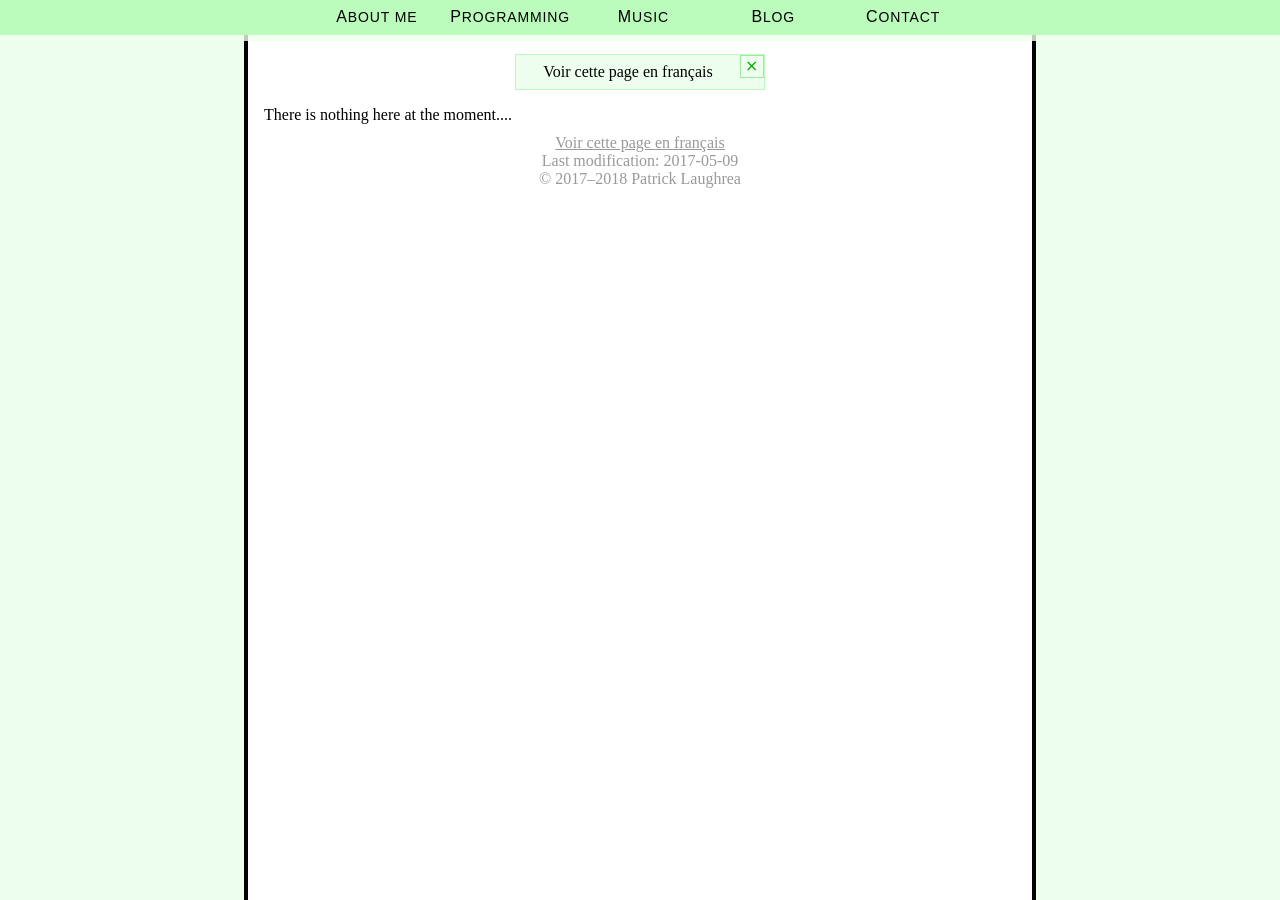
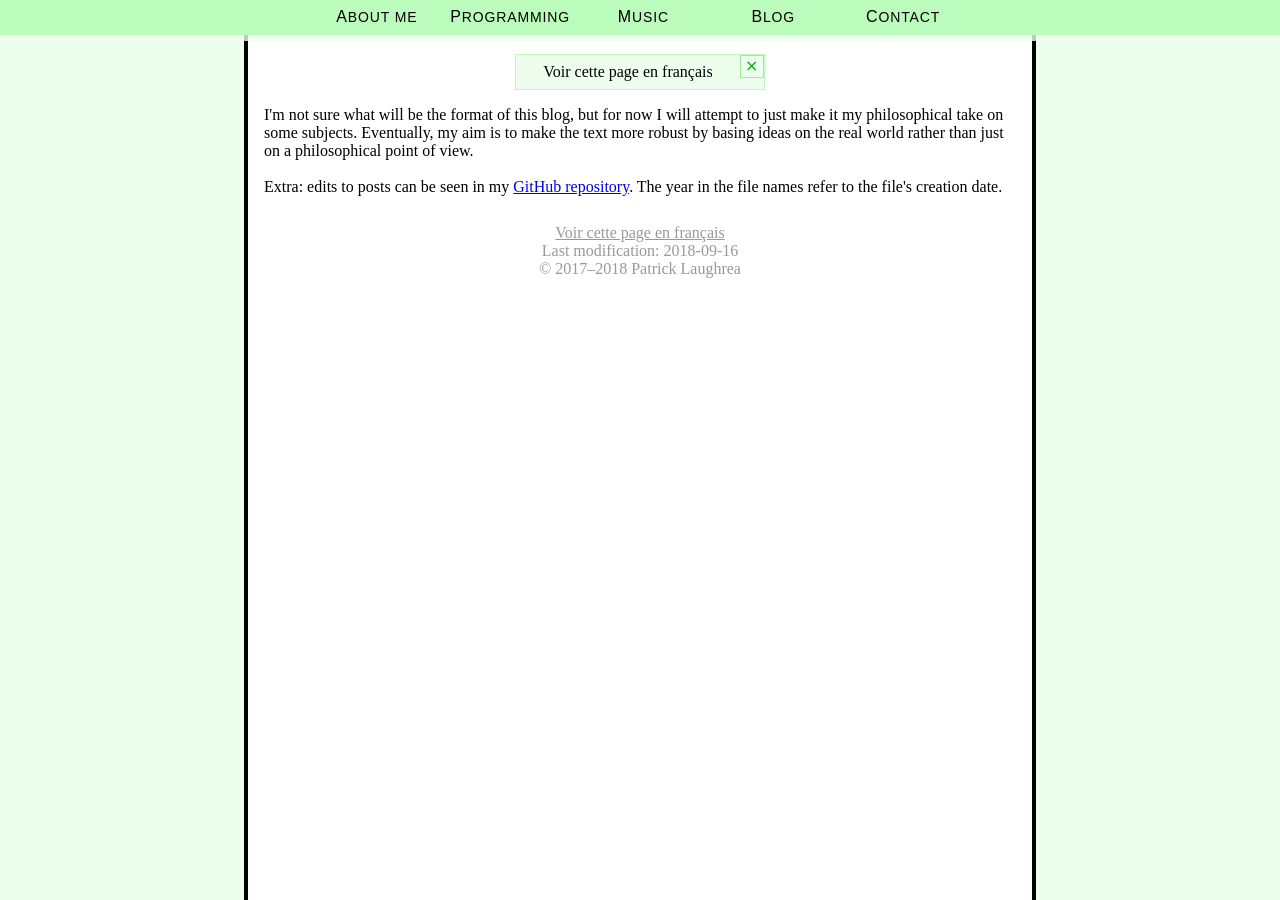
Before and after one commit to Pat-Laugh/pat-laugh.github.io, a Jekyll site: the page built from en/blog.html, in a window 1280 px wide. Built offline with Jekyll 4.4.1, drawn with Linux system fonts in a browser that asks for light colours.

Commit message:
Set up presentation for blog posts

```diff
--- a/en/blog.html
+++ b/en/blog.html
@@ -2,7 +2,37 @@
 layout: en/default
 title: Blog
 link: blog
-last_modif: 2017-05-09
+last_modif: 2018-09-16
 permalink: /en/blog
 ---
-There is nothing here at the moment....
+<style>
+.blog-list {
+	list-style-type: none;
+}
+.blog-list h1 {
+	font-size: 1.25rem;
+	font-weight: 400;
+}
+</style>
+<p>
+	I'm not sure what will be the format of this blog, but for now I will attempt to
+	just make it my philosophical take on some subjects. Eventually, my aim is to
+	make the text more robust by basing ideas on the real world rather than just
+	on a philosophical point of view.
+</p>
+<br>
+<p>
+	Extra: edits to posts can be seen in my <a href="https://github.com/pat-laugh/pat-laugh.github.io/tree/master/_posts">GitHub repository</a>.
+	The year in the file names refer to the file's creation date.
+</p>
+<br>
+<ul class="blog-list">
+	{% for post in site.posts %}
+	<li id="{{ post.title | downcase | replace: " ", "-" }}" class="blog-post">
+		<h1><a href="#{{ post.title | downcase | replace: " ", "-" }}">{{ post.title }}</a></h1>
+		<h6>Last edited on {{ post.last_modif }}</h6>
+		<br>
+		{{ post.content }}
+	</li>
+	{% endfor %}
+</ul>
--- a/fr/blog.html
+++ b/fr/blog.html
@@ -2,8 +2,8 @@
 layout: fr/default
 title: Blog
 link: blog
-last_modif: 2017-05-09
+last_modif: 2018-09-15
 permalink: /fr/blog
 redirect_from: /blog
 ---
-Il n'y a rien ici en ce moment....
+Cette page n'aura pour l'instant que du contenu en <a href='/en/blog'>anglais</a>.
--- a/static/scss/style.scss
+++ b/static/scss/style.scss
@@ -166,6 +166,29 @@
 	font-family: $font-stack-list;
 	letter-spacing: $letter-spacing;
 	color: $color-content-title;
+}
+
+.blog-list h1 {
+	font-family: $font-stack-list;
+	letter-spacing: $letter-spacing;
+	color: $color-content-title;
+}
+
+.blog-list h6 {
+	font-family: $font-stack-list;
+	letter-spacing: $letter-spacing;
+}
+
+.blog-post {
+	border: 1px solid $color-border-menu;
+	margin-bottom: 1em;
+	padding: 0.5em;
+	background-color: $bg-color-body;
+}
+
+.blog-list h1 a {
+	text-decoration: none;
+	color: inherit;
 }
 
 .content-title a {
```
